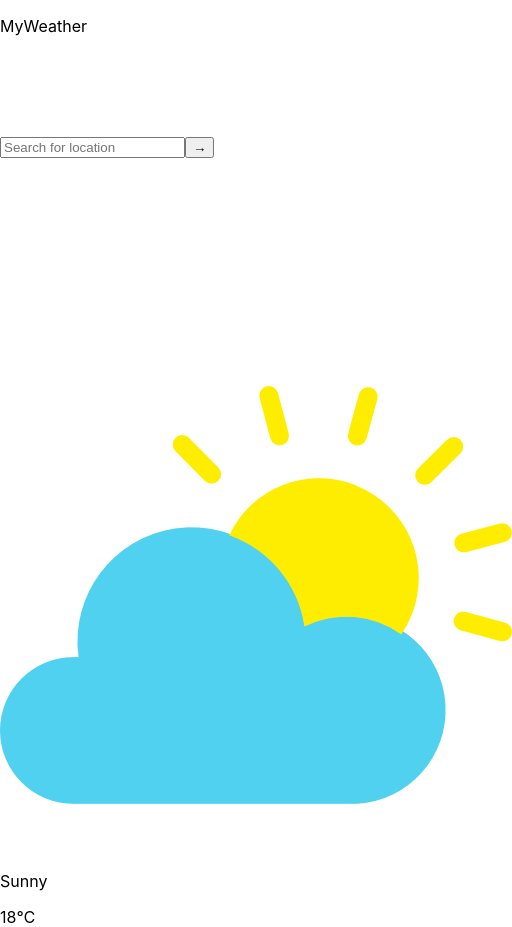
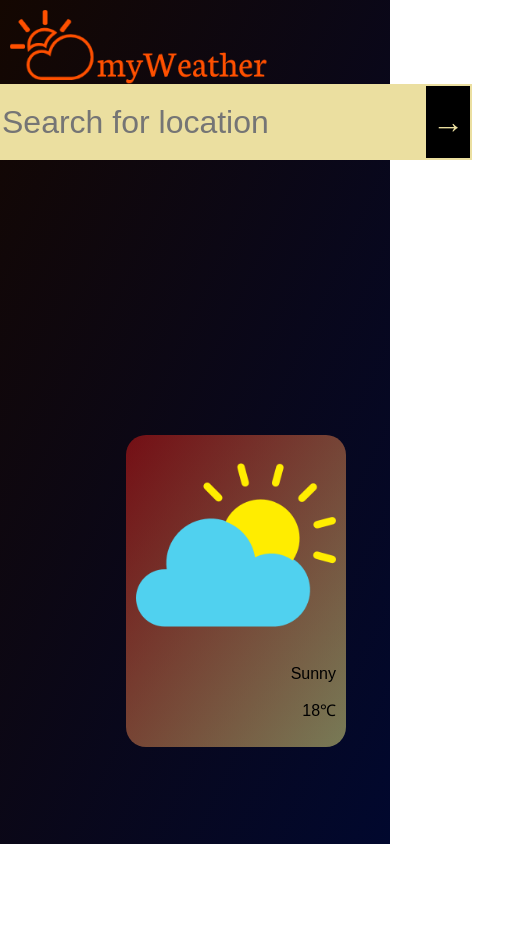
Before and after one commit to alexandermagee/Open-Weather-App, a React (Create React App) app: page / in a window 390 px wide. Shown: the whole page, 512 px wide, since content can reach past the window. After the commit the page ends 844 px from the top, so only its background shows below. Built offline with nearby package versions, Linux system fonts and the light colour scheme.

Commit message:
Creating static app styling and layout (limited responsive)

```diff
--- a/src/AppContainer.css
+++ b/src/AppContainer.css
@@ -1,8 +1,19 @@
+* {
+    box-sizing: border-box;
+}
+
+@import url('https://fonts.googleapis.com/css2?family=Acme&family=Raleway:wght@300&display=swap');
+
+
+
 .mainContainer {
-    height: 100%;
+    height: 100vh;
+    /*background-color: rgb(12, 8, 0); */
+    background-image: linear-gradient(to bottom right, rgb(20, 7, 1), rgb(1, 8, 46));
+    font-family: 'Raleway', sans-serif;
     display: grid;
-    grid-template-rows: 20% 30% 50%;
+    grid-template-rows: 10% 30% 60%;
     grid-template-areas: "header"
                          "searchBar"
-                         "resultsCard"
+                         "resultCard"
 }
--- a/src/Header.css
+++ b/src/Header.css
@@ -1,7 +1,20 @@
 .appHeader {
-    font-size: 3em;
-    border: solid red;
+    width: 100%;
+    height: 100%;
     grid-area: header;
-    height: 100%;
+    font-size: 2em;
+    display: flex;
+    flex-direction: column;
+    align-items: flex-start;
+    padding: 0px 0px;
+}
 
+.appHeader img {
+    max-height: 100%;
+    margin: 10px 10px
 }
+
+/*.appHeader p {
+    margin: 0px;
+    color: rgb(235, 223, 160);
+} */
--- a/src/Header.js
+++ b/src/Header.js
@@ -1,3 +1,12 @@
 import React from 'react';
+import './Header.css';
+const logo = require('./Images/LogoMakr_2z5jad.png')
 
-export const Header = () => <p className="appHeader">MyWeather</p>
+export const Header = () => {
+return (
+<div className="appHeader">
+{/*<p>myWeather</p>*/}
+<img src={logo} />
+</div>
+)
+}
--- /dev/null
+++ b/src/ResultCard.css
@@ -0,0 +1,23 @@
+
+.resultCardHolder {
+    grid-area: resultCard;
+    width: 100%;
+    height: 100%;
+    display: flex;
+    justify-content: center;
+    align-items: center;
+}
+
+.resultCard {
+    padding: 10px 10px;
+    border-radius: 20px;
+    background-image: linear-gradient(to bottom right, rgba(219, 22, 22, 0.5), rgba(236, 236, 131,0.5));
+}
+
+.weatherIcon img {
+    max-height: 200px
+}
+
+.weatherDescription {
+    text-align: right;
+}
--- a/src/ResultCard.js
+++ b/src/ResultCard.js
@@ -1,12 +1,15 @@
 import React from 'react';
+import './ResultCard.css';
 import {WeatherIcon} from './WeatherIcon';
 import {WeatherDescription} from './WeatherDescription';
 
 export const ResultCard = props => {
     return (
-        <div class="resultCard">
+        <section className="resultCardHolder">
+        <div className="resultCard">
         <WeatherIcon />
         <WeatherDescription />
         </div>
+        </section>
     )
 }
--- /dev/null
+++ b/src/SearchBar.css
@@ -0,0 +1,22 @@
+.searchBar {
+    width: 100%;
+    grid-area: searchBar;
+    display: flex;
+    justify-content: center;
+}
+
+.searchInput {
+    height: 30%;
+    font-size: 2em;
+    border: none;
+    background-color: rgb(235, 223, 160);
+}
+
+.searchButton {
+    height: 30%;
+    font-size: 2em;
+    border: none;
+    background-color: rgb(0, 0, 0);
+    color: rgb(235, 223, 160);
+    border: 2px solid rgb(235, 223, 160);
+}
--- a/src/SearchBar.js
+++ b/src/SearchBar.js
@@ -1,4 +1,5 @@
 import React from 'react';
+import './SearchBar.css';
 import {SearchInput} from './SearchInput';
 import {SearchButton} from './SearchButton';
 
--- a/src/WeatherDescription.js
+++ b/src/WeatherDescription.js
@@ -2,7 +2,7 @@ import React from 'react';
 
 export const WeatherDescription = props => {
     return (
-        <div>
+        <div className="weatherDescription">
             <p>Sunny</p>
             <p>18&#8451;</p>
         </div>
--- a/src/WeatherIcon.js
+++ b/src/WeatherIcon.js
@@ -4,6 +4,8 @@ const icon = require("./Images/SunnySpellsIcon.png");
 
 export const WeatherIcon = props => {
     return (
-        <img className="weatherIcon" src={icon} alt="SunnyIcon" />
+        <div className="weatherIcon">
+        <img src={icon} alt="SunnyIcon" />
+        </div>
     )
 }
```
Also changed, not shown: src/Images/LogoMakr_2z5jad.png (added).
